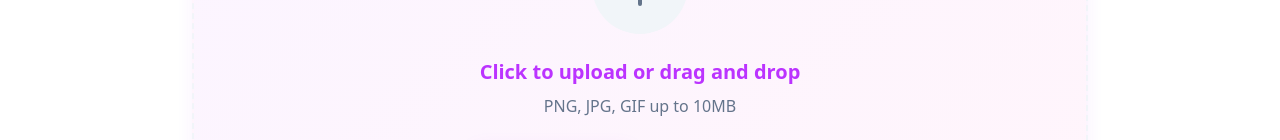
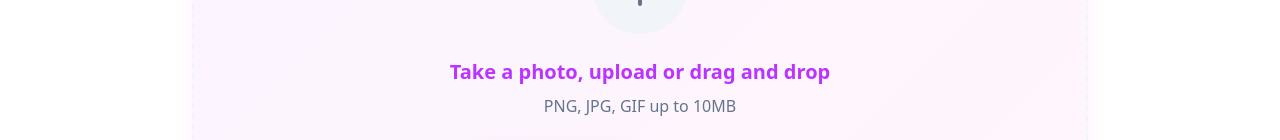
Before and after one commit to vorobushekk/picto-dish-magic, a React (Vite) app: page / in a window 1280 px wide. Shown: the part 780-920 px from the top of the page. Built offline with nearby package versions, Linux system fonts and the light colour scheme.

Commit message:
Update upload prompt text
Changed the upload prompt text to also reflect the "take a picture" functionality.
-edited src/components/MenuUpload.tsx

```diff
--- a/src/components/MenuUpload.tsx
+++ b/src/components/MenuUpload.tsx
@@ -152,7 +152,7 @@ export const MenuUpload: React.FC<MenuUploadProps> = ({ onUpload, uploadedFile,
 
         <div className="space-y-2">
           <p className="text-xl font-semibold text-primary">
-            {language === 'ru' ? 'Нажмите для загрузки или перетащите файл' : 'Click to upload or drag and drop'}
+            {language === 'ru' ? 'Сделайте фото, загрузите или перетащите файл' : 'Take a photo, upload or drag and drop'}
           </p>
           <p className="text-muted-foreground">
             PNG, JPG, GIF {language === 'ru' ? 'до 10МБ' : 'up to 10MB'}
```
